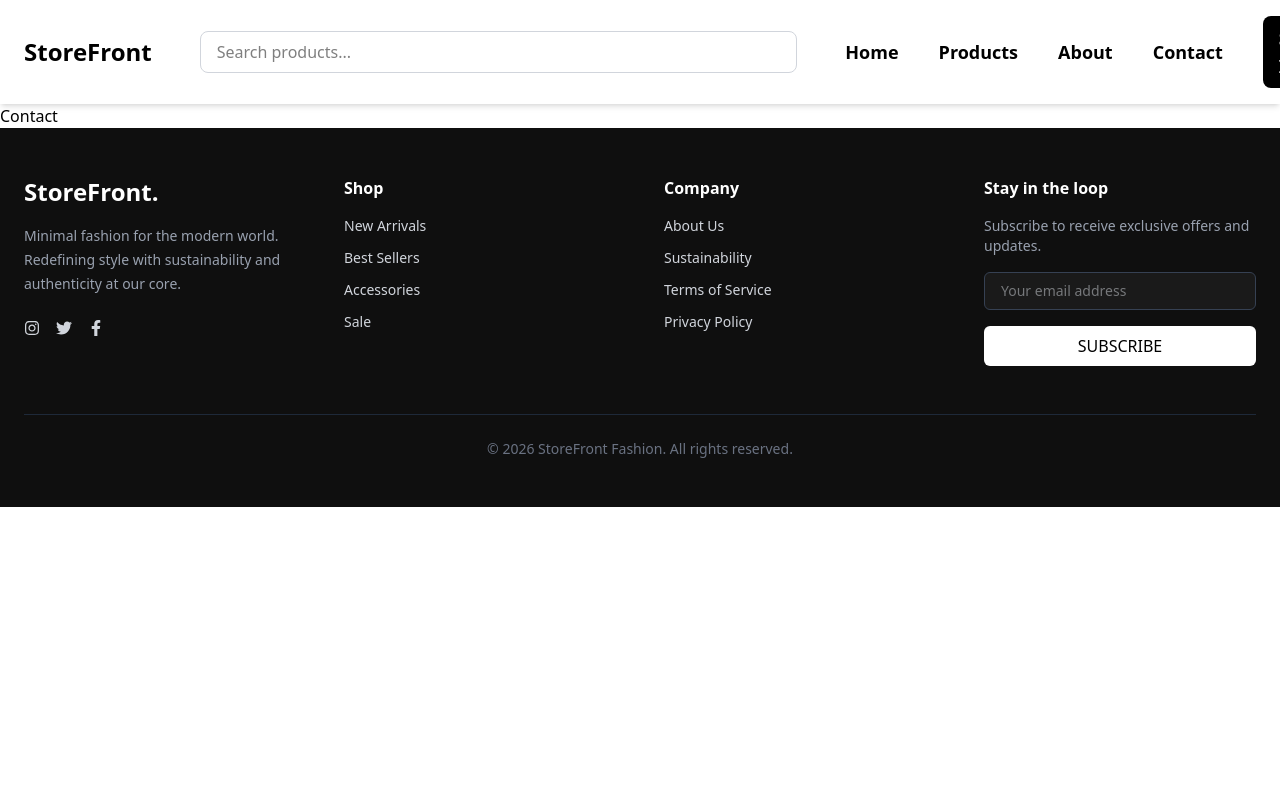
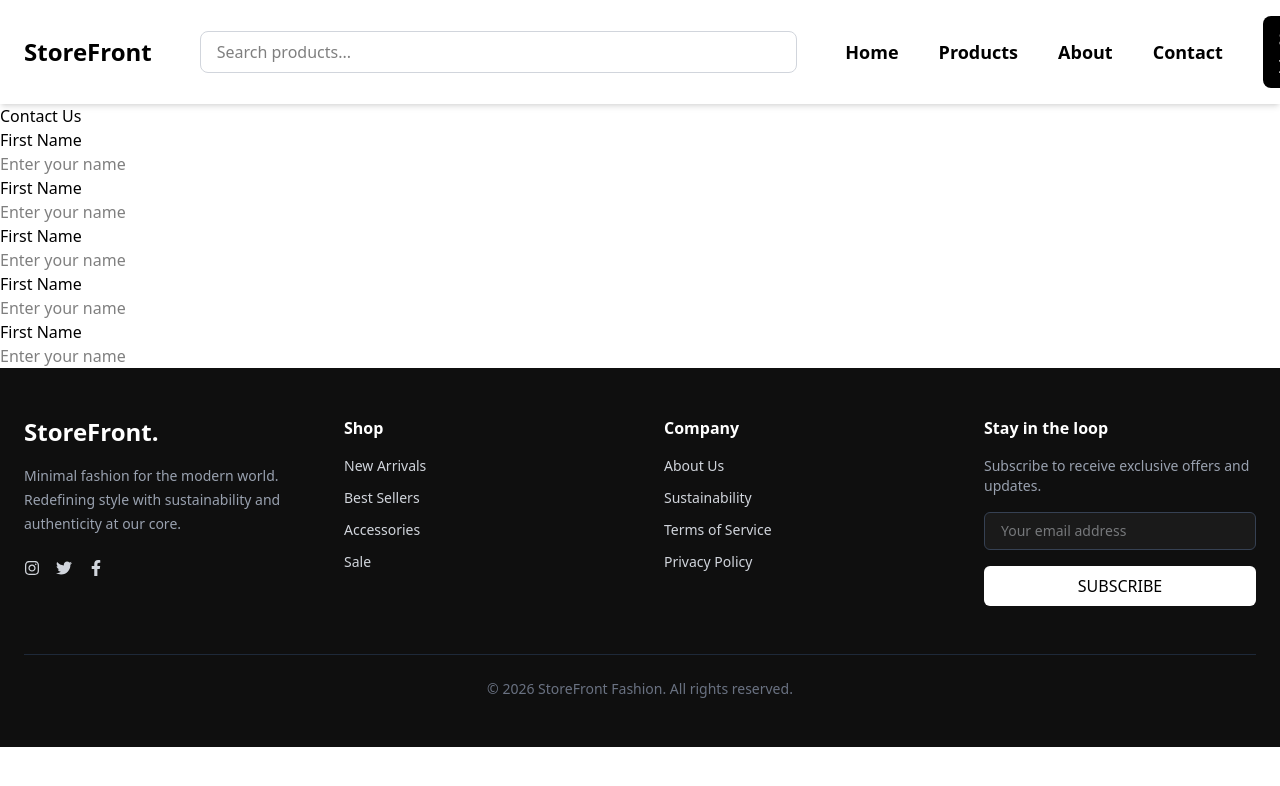
Before and after one commit to DeepakChauhan33/storefront-react, a React (Vite) app: page /contact in a window 1280 px wide. Shown: the top 786 px of the page. Built offline with nearby package versions, Linux system fonts and the light colour scheme.

Commit message:
Create form in contact page

```diff
--- a/src/App.jsx
+++ b/src/App.jsx
@@ -5,7 +5,7 @@ import Navbar from './Components/Navbar'
 import { Route, Routes } from 'react-router-dom'
 import Home from './Pages/Home'
 import About from './Pages/About/About'
-import Contact from './Pages/Contact'
+import Contact from './Pages/Contact/Contact'
 import Signup from './Pages/Signup'
 import ProductPage from './Sub_Pages/ProductPage'
 import Footer from './Components/Footer'
--- a/src/Pages/Contact.jsx
+++ b/src/Pages/Contact/Contact.jsx
@@ -1,9 +1,11 @@
 import React from 'react'
+import ContactFrom from './ContactFrom'
 
 const Contact = () => {
   return (
     <div>
-      Contact
+      <h1>Contact Us</h1>
+      <ContactFrom/>
     </div>
   )
 }
--- /dev/null
+++ b/src/Pages/Contact/ContactFrom.jsx
@@ -0,0 +1,71 @@
+import React from 'react'
+
+const ContactFrom = () => {
+    return (
+        <div>
+
+            {/* Contact Form */}
+            <from>
+
+                <div className='flex flex-col'>
+                    <label htmlFor="Name">First Name</label>
+                    <input
+                        type="text"
+                        placeholder='Enter your name'
+                        name='Name'
+                        id='FirstName'
+                    />
+                </div>
+
+
+                <div className='flex flex-col'>
+                    <label htmlFor="Name">First Name</label>
+                    <input
+                        type="text"
+                        placeholder='Enter your name'
+                        name='Name'
+                        id='FirstName'
+                    />
+                </div>
+
+
+                <div className='flex flex-col'>
+                    <label htmlFor="Name">First Name</label>
+                    <input
+                        type="text"
+                        placeholder='Enter your name'
+                        name='Name'
+                        id='FirstName'
+                    />
+                </div>
+
+
+                <div className='flex flex-col'>
+                    <label htmlFor="Name">First Name</label>
+                    <input
+                        type="text"
+                        placeholder='Enter your name'
+                        name='Name'
+                        id='FirstName'
+                    />
+                </div>
+
+
+                <div className='flex flex-col'>
+                    <label htmlFor="Name">First Name</label>
+                    <input
+                        type="text"
+                        placeholder='Enter your name'
+                        name='Name'
+                        id='FirstName'
+                    />
+                </div>
+
+
+
+            </from>
+        </div>
+    )
+}
+
+export default ContactFrom
```
